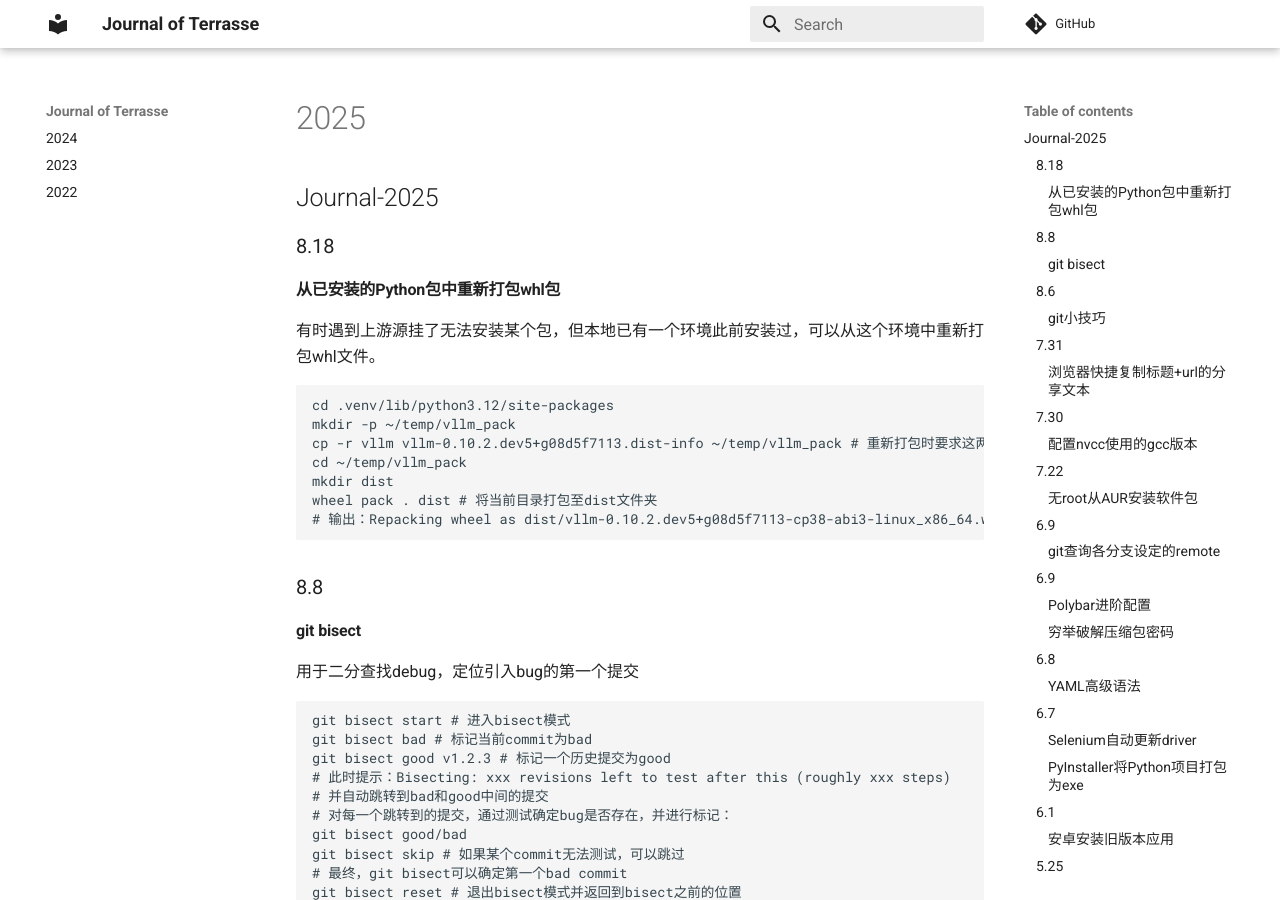
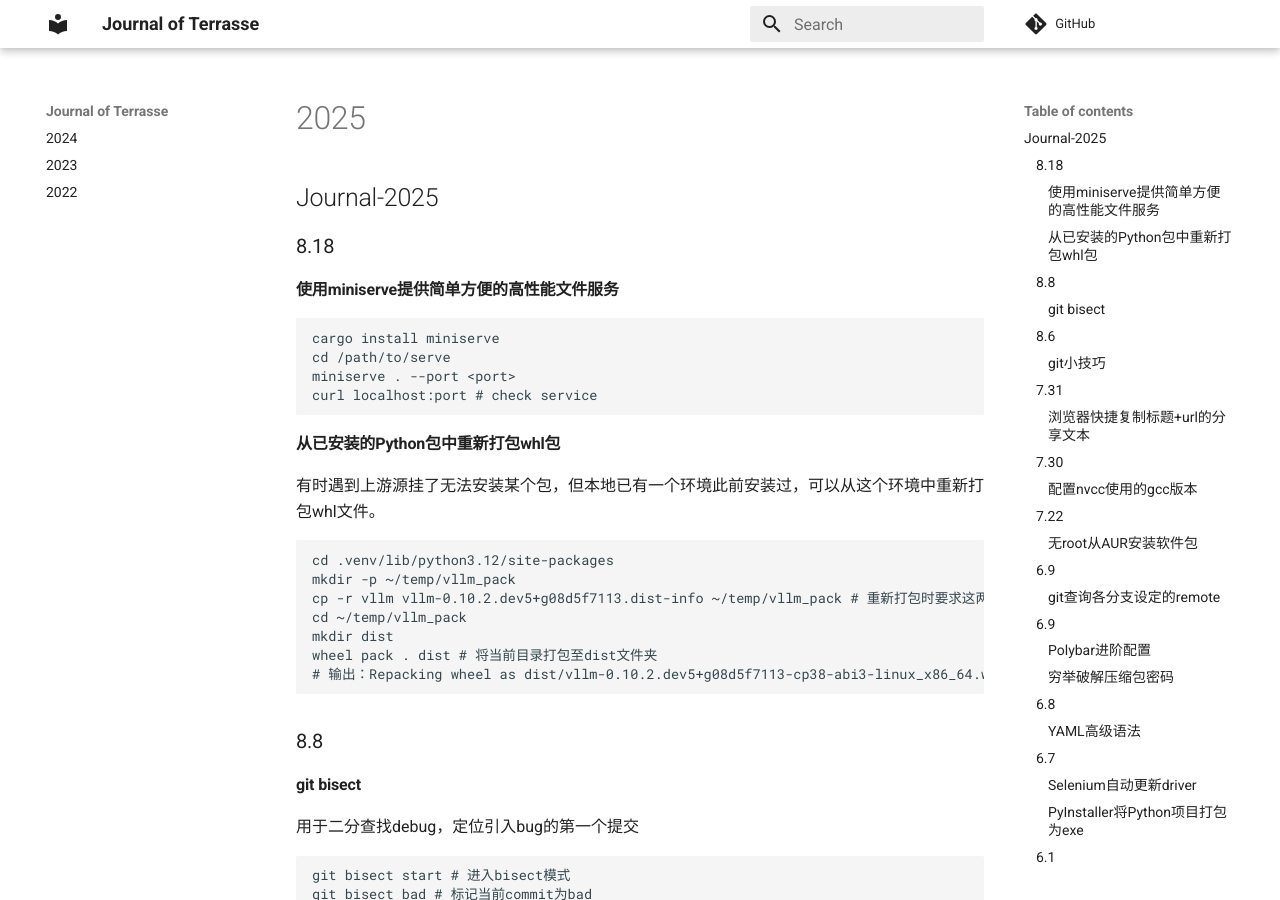
Before and after one commit to Jerry-Terrasse/journal, an MkDocs documentation site: the page built from docs/2025.md, in a window 1280 px wide and 900 px high. Built offline with MkDocs 1.6.1 and Material for MkDocs 9.7.7, drawn with Linux system fonts in a browser that asks for light colours; comment, search, counter and statistics services are not loaded.

Commit message:
update (Tue Aug 19 06:54:18 PM CST 2025)

````diff
--- a/docs/2025.md
+++ b/docs/2025.md
@@ -1,6 +1,15 @@
 ## Journal-2025
 
 ### 8.18
+
+#### 使用miniserve提供简单方便的高性能文件服务
+
+```shell
+cargo install miniserve
+cd /path/to/serve
+miniserve . --port <port>
+curl localhost:port # check service
+```
 
 #### 从已安装的Python包中重新打包whl包
 
````
